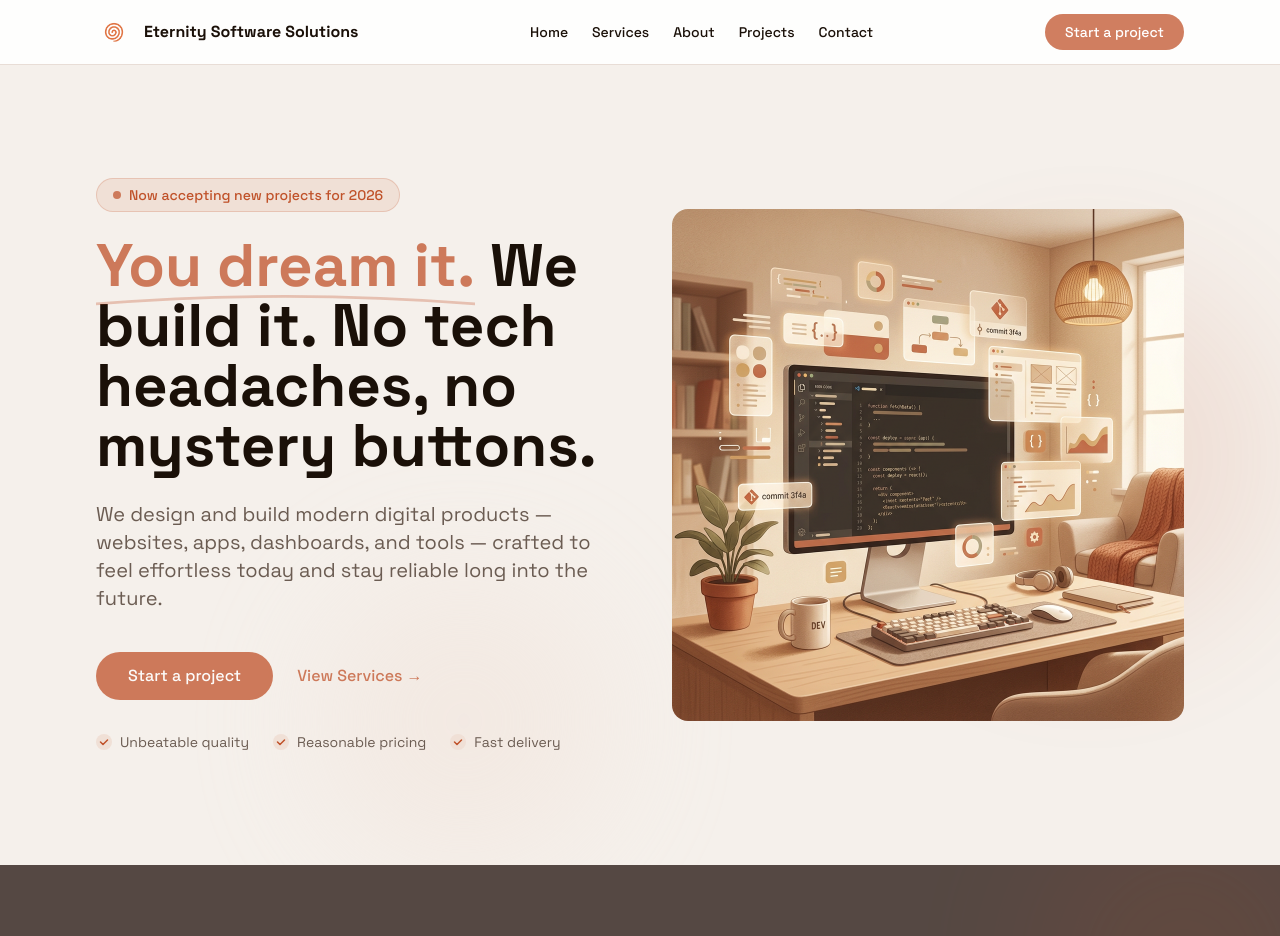
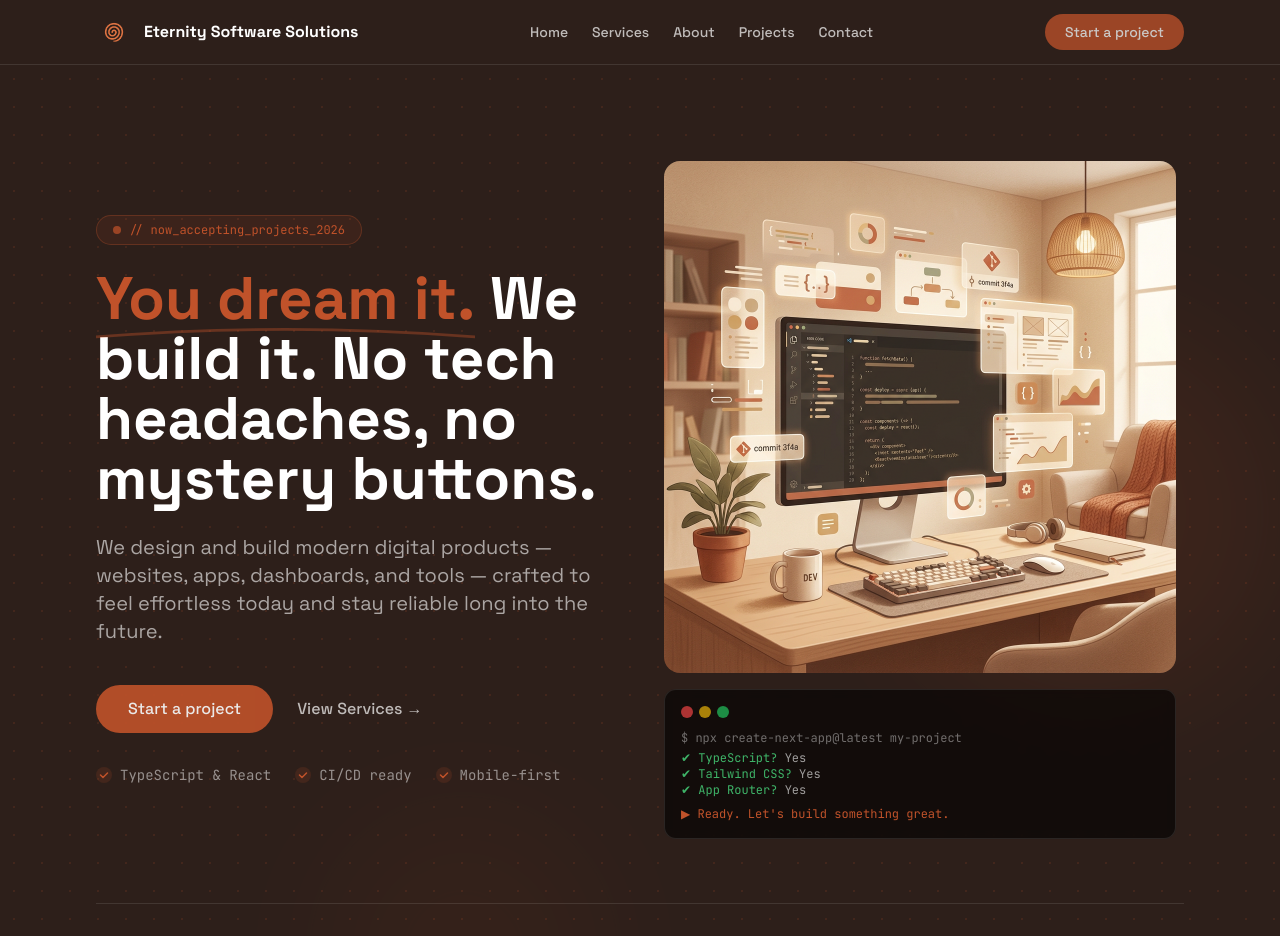
Before and after one commit to emilioc2/eternity-software-solutions-website, a Next.js app: page / in a window 1280 px wide. Shown: the top 936 px of the page. Built offline with nearby package versions, Linux system fonts and the light colour scheme.

Commit message:
more tech feel

```diff
--- a/components/HeroSection.tsx
+++ b/components/HeroSection.tsx
@@ -1,18 +1,38 @@
 import Image from 'next/image';
+
+const TECH_STACK = [
+  'React', 'Next.js', 'TypeScript', 'Tailwind CSS', 'Sanity CMS', 'Node.js',
+];
+
+const TRUST_BADGES = [
+  'TypeScript & React',
+  'CI/CD ready',
+  'Mobile-first',
+];
 
 export function HeroSection() {
   return (
     <section
       id="hero"
-      className="relative min-h-screen flex items-center bg-background overflow-hidden"
+      className="relative min-h-screen flex items-center bg-surface-dark overflow-hidden"
     >
+      {/* Dot grid background */}
+      <div
+        className="absolute inset-0 pointer-events-none"
+        aria-hidden="true"
+        style={{
+          backgroundImage: 'radial-gradient(circle, rgba(192,82,42,0.15) 1px, transparent 1px)',
+          backgroundSize: '28px 28px',
+        }}
+      />
+
       {/* Decorative blobs */}
       <div
         className="absolute top-1/4 right-0 w-96 h-96 bg-accent opacity-10 rounded-full blur-3xl pointer-events-none"
         aria-hidden="true"
       />
       <div
-        className="absolute bottom-0 left-1/4 w-72 h-72 bg-accent-subtle opacity-40 rounded-full blur-3xl pointer-events-none"
+        className="absolute bottom-0 left-1/4 w-72 h-72 bg-accent opacity-5 rounded-full blur-3xl pointer-events-none"
         aria-hidden="true"
       />
 
@@ -21,13 +41,13 @@ export function HeroSection() {
           {/* Copy */}
           <div className="flex-1 max-w-2xl">
             {/* Availability badge */}
-            <div className="inline-flex items-center gap-2 bg-accent-subtle border border-accent/20 text-accent text-sm font-medium px-4 py-1.5 rounded-full mb-6">
+            <div className="inline-flex items-center gap-2 bg-accent/10 border border-accent/30 text-accent text-xs font-mono px-4 py-1.5 rounded-full mb-6">
               <span className="w-2 h-2 rounded-full bg-accent animate-pulse" aria-hidden="true" />
-              Now accepting new projects for 2026
+              // now_accepting_projects_2026
             </div>
 
-            <h1 className="font-sans text-4xl sm:text-5xl lg:text-6xl font-extrabold text-text-primary leading-tight mb-6">
-              <span className="relative inline-block text-accent opacity-75">
+            <h1 className="font-sans text-4xl sm:text-5xl lg:text-6xl font-extrabold text-white leading-tight mb-6">
+              <span className="relative inline-block text-accent">
                 You dream it.
                 <svg
                   viewBox="0 0 200 12"
@@ -47,7 +67,7 @@ export function HeroSection() {
               </span>{' '}
               We build it. No tech headaches, no mystery buttons.
             </h1>
-            <p className="text-lg sm:text-xl text-text-muted mb-10 leading-relaxed">
+            <p className="text-lg sm:text-xl text-white/60 mb-10 leading-relaxed">
               We design and build modern digital products — websites, apps, dashboards, and tools — crafted to feel effortless today and stay reliable long into the future.
             </p>
 
@@ -55,13 +75,13 @@ export function HeroSection() {
             <div className="flex flex-wrap gap-4 mb-8">
               <a
                 href="#contact"
-                className="inline-flex items-center bg-accent text-white rounded-full px-8 py-3 text-base font-medium opacity-75 hover:opacity-100 transition-all duration-200"
+                className="inline-flex items-center bg-accent text-white rounded-full px-8 py-3 text-base font-medium opacity-90 hover:opacity-100 transition-all duration-200"
               >
                 Start a project
               </a>
               <a
                 href="#services"
-                className="inline-flex items-center text-accent opacity-75 font-medium px-2 py-3 hover:opacity-100 transition-all duration-200"
+                className="inline-flex items-center text-white/70 font-medium px-2 py-3 hover:text-white transition-all duration-200"
               >
                 View Services →
               </a>
@@ -69,15 +89,15 @@ export function HeroSection() {
 
             {/* Trust badges */}
             <ul className="flex flex-wrap gap-x-6 gap-y-2" aria-label="Key benefits">
-              {['Unbeatable quality', 'Reasonable pricing', 'Fast delivery'].map((item) => (
-                <li key={item} className="flex items-center gap-2 text-sm text-text-muted">
+              {TRUST_BADGES.map((item) => (
+                <li key={item} className="flex items-center gap-2 text-sm text-white/50 font-mono">
                   <svg
                     className="w-4 h-4 text-accent flex-shrink-0"
                     viewBox="0 0 16 16"
                     fill="none"
                     aria-hidden="true"
                   >
-                    <circle cx="8" cy="8" r="8" className="fill-accent-subtle" />
+                    <circle cx="8" cy="8" r="8" fill="rgba(192,82,42,0.15)" />
                     <path
                       d="M4.5 8l2.5 2.5 4.5-4.5"
                       stroke="currentColor"
@@ -92,8 +112,8 @@ export function HeroSection() {
             </ul>
           </div>
 
-          {/* Hero illustration */}
-          <div className="flex-1 flex justify-center lg:justify-end">
+          {/* Right column: illustration + terminal */}
+          <div className="flex-1 flex flex-col gap-4 justify-center lg:justify-end">
             <Image
               src="/hero-illustration.png"
               alt="Developer workspace with code editor and UI components"
@@ -102,7 +122,36 @@ export function HeroSection() {
               priority
               className="w-full max-w-md lg:max-w-lg rounded-2xl"
             />
+
+            {/* Fake terminal block */}
+            <div className="w-full max-w-md lg:max-w-lg bg-black/60 border border-white/10 rounded-xl p-4 font-mono text-xs backdrop-blur-sm">
+              <div className="flex gap-1.5 mb-3" aria-hidden="true">
+                <span className="w-3 h-3 rounded-full bg-red-500/70" />
+                <span className="w-3 h-3 rounded-full bg-yellow-500/70" />
+                <span className="w-3 h-3 rounded-full bg-green-500/70" />
+              </div>
+              <p className="text-white/40">$ npx create-next-app@latest my-project</p>
+              <p className="text-green-400/80 mt-1">✔ TypeScript? <span className="text-white/60">Yes</span></p>
+              <p className="text-green-400/80">✔ Tailwind CSS? <span className="text-white/60">Yes</span></p>
+              <p className="text-green-400/80">✔ App Router? <span className="text-white/60">Yes</span></p>
+              <p className="text-accent mt-2">▶ Ready. Let&apos;s build something great.</p>
+            </div>
           </div>
+        </div>
+
+        {/* Tech stack strip */}
+        <div className="mt-16 pt-8 border-t border-white/10">
+          <p className="text-xs font-mono text-white/30 mb-4 text-center">// built_with</p>
+          <ul className="flex flex-wrap justify-center gap-3" aria-label="Technologies we use">
+            {TECH_STACK.map((tech) => (
+              <li
+                key={tech}
+                className="text-xs font-mono text-white/50 border border-white/10 px-3 py-1.5 rounded-md hover:border-accent/40 hover:text-white/80 transition-all duration-200"
+              >
+                {tech}
+              </li>
+            ))}
+          </ul>
         </div>
       </div>
     </section>
--- a/components/Nav.tsx
+++ b/components/Nav.tsx
@@ -17,7 +17,7 @@ export function Nav() {
 
   return (
     <nav
-      className="sticky top-0 z-50 bg-white/90 backdrop-blur-sm border-b border-border"
+      className="sticky top-0 z-50 bg-surface-dark border-b border-white/10 backdrop-blur-sm"
       aria-label="Main navigation"
     >
       <div className="max-w-6xl mx-auto px-4 sm:px-6 lg:px-8">
@@ -31,7 +31,7 @@ export function Nav() {
               height={36}
               priority
             />
-            <span className="font-sans font-bold text-text-primary text-sm sm:text-base leading-tight">
+            <span className="font-sans font-bold text-white text-sm sm:text-base leading-tight">
               Eternity Software Solutions
             </span>
           </Link>
@@ -42,7 +42,7 @@ export function Nav() {
               <li key={href}>
                 <a
                   href={href}
-                  className="text-text-primary hover:text-accent transition-colors duration-200 text-sm font-medium"
+                  className="text-white/70 hover:text-white transition-colors duration-200 text-sm font-medium"
                 >
                   {label}
                 </a>
@@ -82,13 +82,13 @@ export function Nav() {
 
       {/* Mobile menu */}
       {menuOpen && (
-        <div id="mobile-menu" className="md:hidden border-t border-border bg-white/95">
+        <div id="mobile-menu" className="md:hidden border-t border-white/10 bg-surface-dark">
           <ul className="flex flex-col px-4 py-3 gap-1" role="list">
             {navLinks.map(({ label, href }) => (
               <li key={href}>
                 <a
                   href={href}
-                  className="block py-2 text-text-primary hover:text-accent transition-colors duration-200 text-sm font-medium"
+                  className="block py-2 text-white/70 hover:text-white transition-colors duration-200 text-sm font-medium"
                   onClick={() => setMenuOpen(false)}
                 >
                   {label}
--- a/components/ProjectsSection.tsx
+++ b/components/ProjectsSection.tsx
@@ -13,9 +13,12 @@ export function ProjectsSection({ projects }: ProjectsSectionProps) {
         aria-hidden="true"
       />
       <div className="max-w-6xl mx-auto px-4 sm:px-6 lg:px-8 animate-on-scroll">
-        <h2 className="font-sans text-3xl sm:text-4xl font-extrabold text-text-primary mb-12 text-center">
-          Our Work
-        </h2>
+        <div className="text-center mb-12">
+          <p className="text-xs font-mono text-accent/70 mb-2">// 02</p>
+          <h2 className="font-sans text-3xl sm:text-4xl font-extrabold text-text-primary">
+            Our Work
+          </h2>
+        </div>
         <div className="grid grid-cols-1 md:grid-cols-3 gap-6">
           {projects.map((project) => {
             const CardWrapper = project.url ? 'a' : 'div';
@@ -41,7 +44,7 @@ export function ProjectsSection({ projects }: ProjectsSectionProps) {
                 </div>
                 <div className="p-6 flex flex-col flex-1">
                   {project.tag && (
-                    <span className="inline-block bg-accent-subtle text-accent text-xs font-medium px-3 py-1 rounded-full mb-4 self-start">
+                    <span className="inline-block bg-accent-subtle text-accent text-xs font-mono px-3 py-1 rounded-full mb-4 self-start">
                       {project.tag}
                     </span>
                   )}
--- a/components/ServicesSection.tsx
+++ b/components/ServicesSection.tsx
@@ -53,6 +53,7 @@ export function ServicesSection({ services }: ServicesSectionProps) {
       />
       <div className="max-w-6xl mx-auto px-4 sm:px-6 lg:px-8 animate-on-scroll">
         <div className="text-center mb-14">
+          <p className="text-xs font-mono text-accent/70 mb-2">// 01</p>
           <h2 className="font-sans text-3xl sm:text-4xl font-extrabold text-text-primary mb-3">
             Our Services
           </h2>
```
